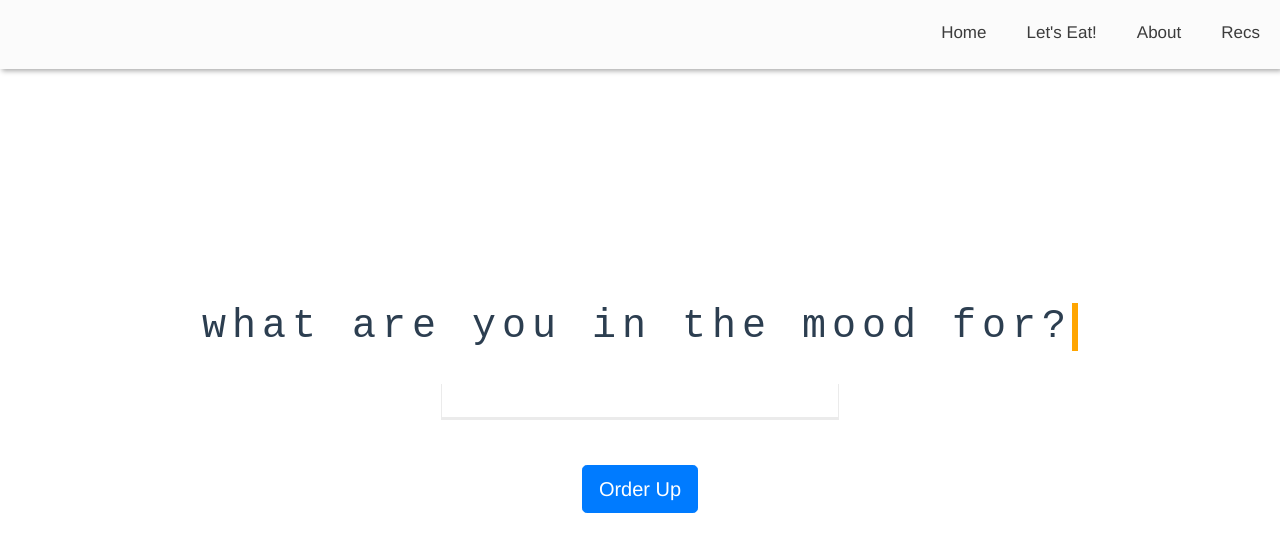
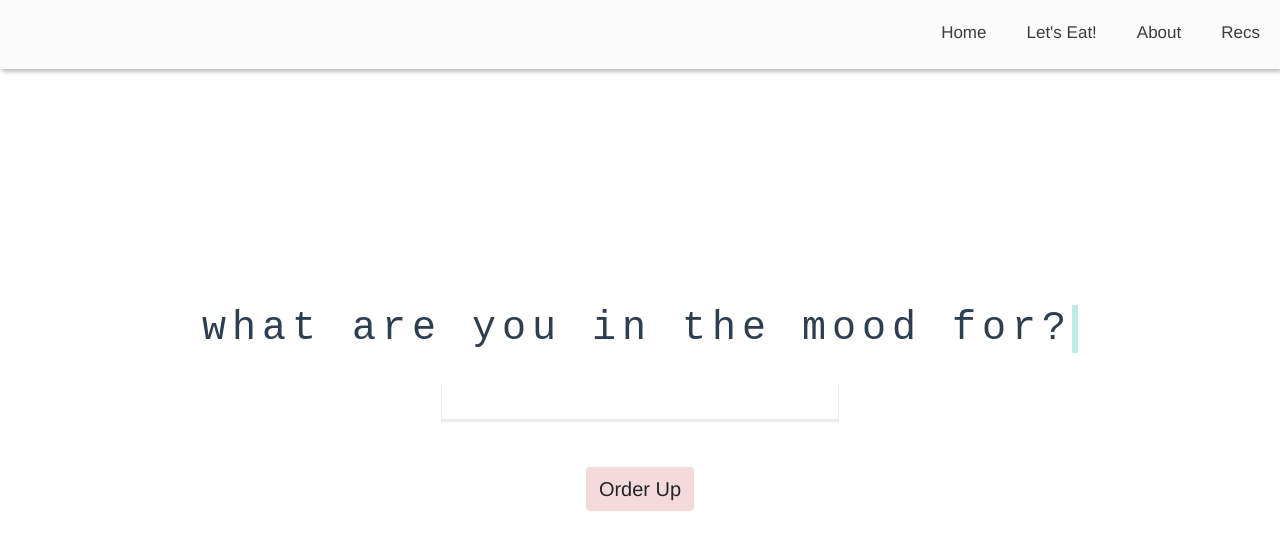
Before and after one commit to awangg/Food4Thought, a Vue app in the folder client/: page /eat in a window 1280 px wide. Shown: the top 552 px of the page. Built offline with nearby package versions, Linux system fonts and the light colour scheme.

Commit message:
format changes

```diff
--- a/client/src/pages/Landing.vue
+++ b/client/src/pages/Landing.vue
@@ -23,7 +23,7 @@
                 <p class="slogan">supporting local thru the pandemic</p>
             </div>
         </div>
-        <router-link to="onboarding" class="arrow mt-5"></router-link>
+        <router-link to="eat" class="arrow mt-5"></router-link>
     </div>
 </template>
 
@@ -43,7 +43,7 @@ export default {
   font-family: 'Kumbh Sans', sans-serif;
   font-weight: bold;
   font-size: 100px;
-  margin-top: 5%;
+  margin-top: 3%;
   color: #ffb6b9;
 }
 .el-col {
@@ -105,6 +105,7 @@ img {
   -moz-osx-font-smoothing: grayscale;
   text-align: center;
   color: #3C3C3C;
+  margin-bottom: 1%;
 }
 
 .arrow {
@@ -118,6 +119,7 @@ img {
   transition: 0.3s;
   animation: bounce 3s infinite;
   margin: 20px;
+
 }
 
 .arrow:hover {
--- a/client/src/pages/Onboarding.vue
+++ b/client/src/pages/Onboarding.vue
@@ -15,7 +15,7 @@
             </div>
             <div class="row mt-5">
                 <div class="col">
-                    <button class="btn btn-lg btn-primary" v-on:click="this.sendReq">Order Up</button>
+                    <button class="btn" v-on:click="this.sendReq">Order Up</button>
                 </div>
             </div>
         </div>
@@ -61,7 +61,7 @@ export default {
 <style scoped>
 .typewriter h1 {
   overflow: hidden; /* Ensures the content is not revealed until the animation */
-  border-right: .15em solid orange;
+  border-right: .15em solid #beebe9;
   font-family: monospace;
   white-space: nowrap; /* Keeps the content on a single line */
   margin: 0 auto; /* Gives that scrolling effect as the typing happens */
@@ -80,7 +80,7 @@ export default {
 /* The typewriter cursor effect */
 @keyframes blink-caret {
   from, to { border-color: transparent }
-  50% { border-color: orange; }
+  50% { border-color: #beebe9; }
 }
 
 input {
@@ -95,6 +95,15 @@ input {
 
 input:focus {
   outline: none;
-  box-shadow: -8px 10px 0px -7px #4EA6EA, 8px 10px 0px -7px #4EA6EA;
+  box-shadow: -8px 10px 0px -7px #f4dada, 8px 10px 0px -7px #f4dada;
+}
+
+button {
+    font-size: 20px;
+    background-color: #f4dada;
+}
+
+button:hover {
+    background-color: #beebe9;
 }
 </style>
```
Also changed, not shown: 1 other file (tests, documents, lock files or other folders).
